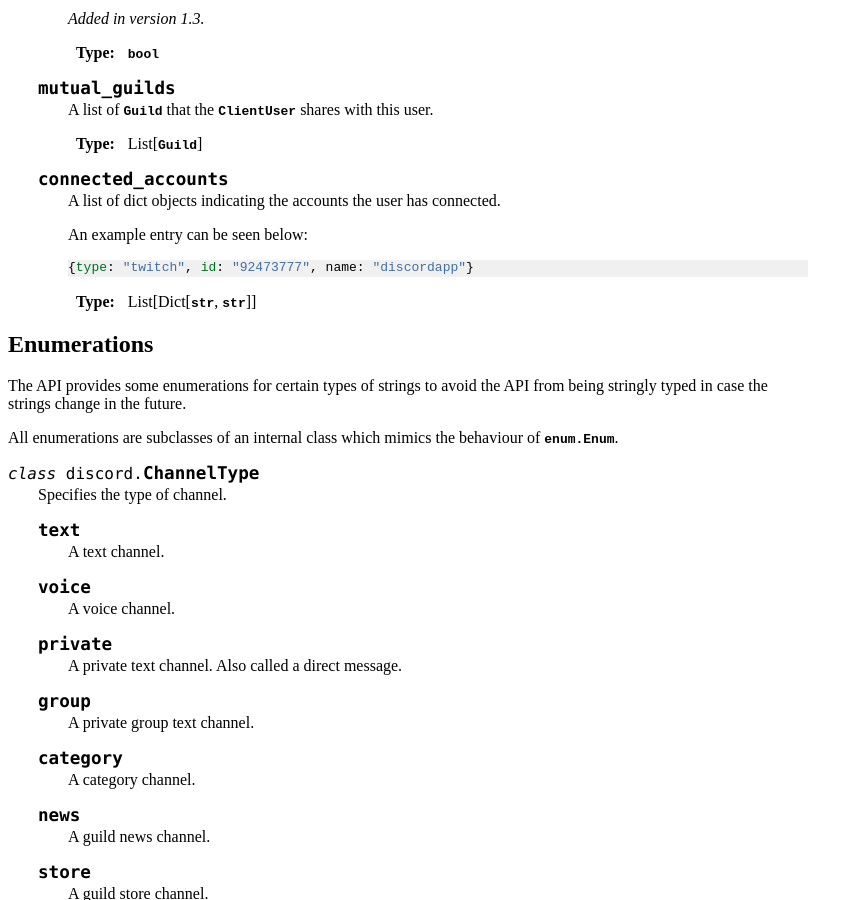
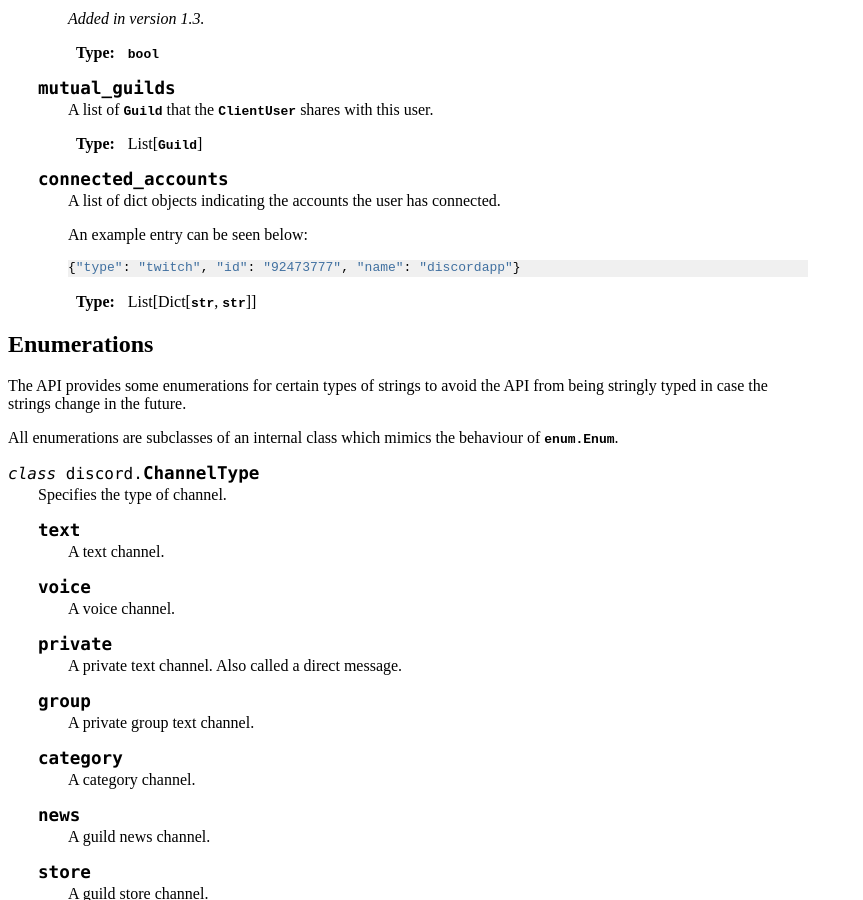
Before and after one commit to Rapptz/discord.py, a Sphinx documentation site: the page built from docs/api.rst, in a window 1280 px wide and 900 px high, scrolled down 12778 px. Shown: the whole window, without its empty margins (0-863 px from the left). Built offline with Sphinx 7.4.7, drawn with Linux system fonts in a browser that asks for light colours; pages that are not in the unit, such as notebooks, are missing from menus.

```diff
--- a/docs/api.rst
+++ b/docs/api.rst
@@ -814,7 +814,7 @@ Profile
 
         An example entry can be seen below: ::
 
-            {type: "twitch", id: "92473777", name: "discordapp"}
+            {"type": "twitch", "id": "92473777", "name": "discordapp"}
 
         :type: List[Dict[:class:`str`, :class:`str`]]
 
```
